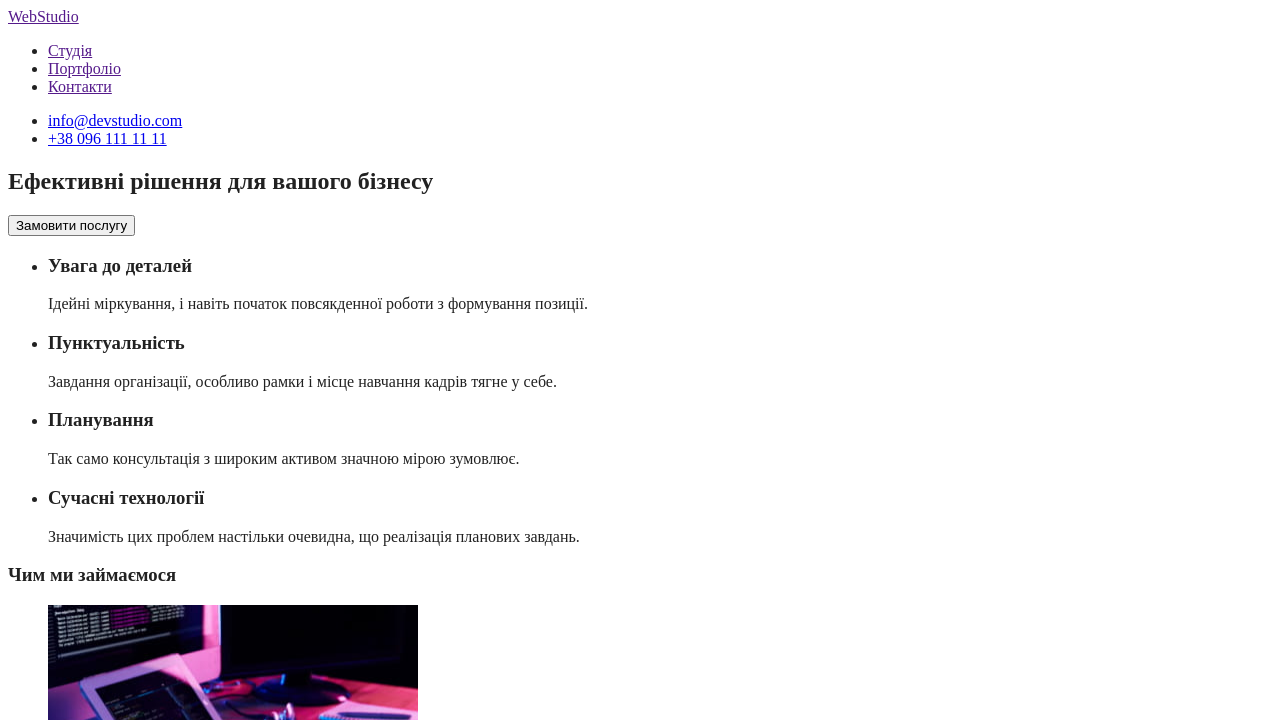
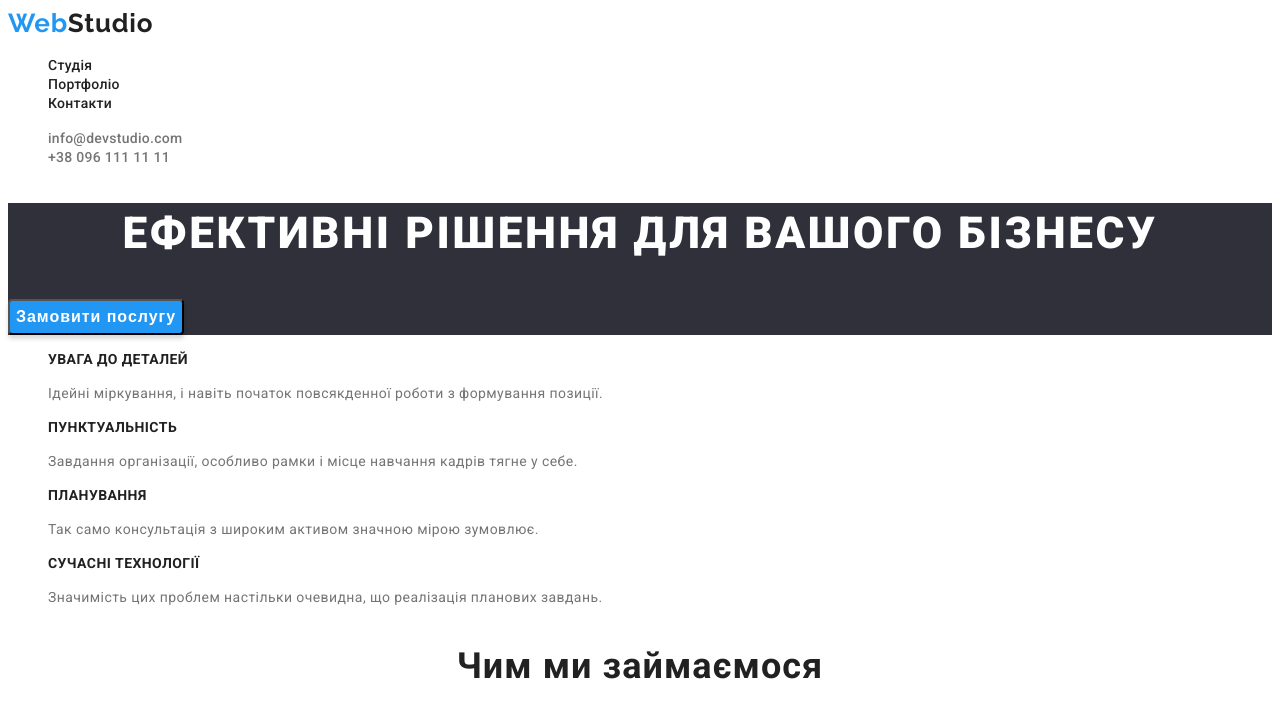
Before and after one commit to Liudmyla-6218/goit-markup-hw-02, a plain HTML site: page index.html in a window 1280 px wide. Shown: the top 720 px of the page. Drawn offline with Linux system fonts and the light colour scheme.

Commit message:
add styles css

```diff
--- a/css/styles.css
+++ b/css/styles.css
@@ -4,6 +4,182 @@
 /*колір-акцент #2196F3
 /*колір тел.меіл футера rgba(255, 255, 255, 0.6)*/
 
+:root {
+    /*Шрифти*/
+    --main-font: Roboto, sans-serif;
+    --secondary-font: Raleway, sans-serif;
+    /*Основні кольори тексту*/
+    --main-txt-color: #212121;
+    --accent-txt-color: #2196F3;
+}
+
 body {
+    font-family: Roboto, sans-serif;
     color: #212121;
 }
+ul {
+    list-style: none;
+}
+       /*Хедер*/
+.page-header {
+    background-color: #FFFFFF;
+}
+      /*Логотип*/
+.logo {
+    text-decoration: none;
+    font-family: var(--secondary-font);
+    color: var(--accent-txt-color);
+    font-style: normal;
+    font-weight: 700;
+    font-size: 26px;
+    line-height: calc(31 / 26);
+    letter-spacing: 0.03em;
+}
+.logo-studio {
+    color: var(--main-txt-color);
+    font-family: var(--secondary-font);
+}
+
+    /*Основні посилання хедера*/
+.site-nav-links .link {
+    text-decoration: none;
+    color: var(--main-txt-color);
+    font-weight: 500;
+    font-size: 14px;
+    line-height: calc(16 / 14);
+    letter-spacing: 0.02em;
+}
+.site-nav-links .link:hover,
+.site-nav-links .link:focus {
+    color: var(--accent-txt-color);
+}
+
+    /*Контакти хедера*/
+.contact-links .link {
+    text-decoration: none;
+    font-style: normal;
+    font-weight: 500;
+    font-size: 14px;
+    line-height: calc(16 / 14);
+    letter-spacing: 0.02em;
+    color: #757575;
+}
+
+.contact-links .link:hover,
+.contact-links .link:focus {
+    color: var(--accent-txt-color);
+}
+
+    /*Вступна секція*/
+.hero {
+    background-color: #2F303A;
+}
+
+.hero-title {
+    font-style: normal;
+    font-weight: 900;
+    font-size: 44px;
+    line-height: calc(60 / 44);
+    text-align: center;
+    letter-spacing: 0.06em;
+    text-transform: uppercase;
+    color: #FFFFFF;
+}
+.btn {
+    background: #2196F3;
+    box-shadow: 0px 4px 4px rgba(0, 0, 0, 0.15);
+    border-radius: 4px;
+    font-style: normal;
+    font-weight: 700;
+    font-size: 16px;
+    line-height: calc(30 / 16);
+    display: flex;
+    align-items: center;
+    text-align: center;
+    letter-spacing: 0.06em;
+    color: #FFFFFF;
+    cursor: pointer;
+}
+    /*Про нас*/
+.caption {
+    font-style: normal;
+    font-weight: 700;
+    font-size: 14px;
+    line-height: calc(16 / 14);
+    letter-spacing: 0.03em;
+    text-transform: uppercase;
+}
+.text {
+    font-style: normal;
+    font-weight: 400;
+    font-size: 14px;
+    line-height: calc(24 / 14);
+    letter-spacing: 0.03em;
+    color: #757575;
+}
+.subject {
+    font-style: normal;
+    font-weight: 700;
+    font-size: 36px;
+    line-height: calc(42 / 36);
+    text-align: center;
+    letter-spacing: 0.03em;
+}
+
+.team {
+    background: #F5F4FA;
+}
+.heading {
+    font-style: normal;
+    font-weight: 700;
+    font-size: 36px;
+    line-height: calc(42 / 36);
+    text-align: center;
+    letter-spacing: 0.03em;
+}
+.heading-subtitle{
+    font-style: normal;
+    font-weight: 500;
+    font-size: 16px;
+    line-height: calc(19 / 16);
+    text-align: center;
+    letter-spacing: 0.03em;
+}
+.desk {
+    font-style: normal;
+    font-weight: 400;
+    font-size: 16px;
+    line-height: calc(19 / 16);
+    text-align: center;
+    letter-spacing: 0.03em;
+    color: #757575;
+}
+   /*Футер*/
+.footer {
+    background: #2F303A;
+}
+.logo-footer {
+    color: #FFFFFF;
+    font-family: var(--secondary-font);
+}
+.address-list {
+    text-decoration: none;
+}
+.address-link {
+    text-decoration: none;
+    font-style: normal;
+    font-weight: 400;
+    font-size: 14px;
+    line-height: calc(24 / 14);
+    letter-spacing: 0.03em;
+    color: #FFFFFF;
+}
+.contact-link {
+    text-decoration: none;
+    font-style: normal;
+    font-weight: 400;
+    font-size: 14px;
+    line-height: calc(24 / 14);
+    letter-spacing: 0.03em;
+    color: rgba(255, 255, 255, 0.6);
+}
--- a/index.html
+++ b/index.html
@@ -5,54 +5,59 @@
     <meta http-equiv="X-UA-Compatible" content="IE=edge" />
     <meta name="viewport" content="width=device-width, initial-scale=1.0" />
     <title>Document</title>
+    <!--Fonts-->
+    <link rel="preconnect" href="https://fonts.googleapis.com">
+<link rel="preconnect" href="https://fonts.gstatic.com" crossorigin>
+<link href="https://fonts.googleapis.com/css2?family=Montserrat:wght@400;700&family=Raleway:wght@700&family=Roboto:wght@400;500;700;900&display=swap" rel="stylesheet">
+<!--css file-->
     <link rel="stylesheet" href="./css/styles.css">
   </head>
   <body class="page">
     <header class="page-header" >
-      <nav>
-      <a href="">WebStudio</a>
-      <ul>
-        <li><a href="">Студія</a></li>
-        <li><a href="">Портфоліо</a></li>
-        <li><a href="">Контакти</a></li>
+      <nav class="site-nav">
+      <a href="" class="logo">Web<span class="logo-studio">Studio</span></a>
+      <ul class="site-nav-links">
+        <li><a href="" class="link">Студія</a></li>
+        <li><a href="" class="link">Портфоліо</a></li>
+        <li><a href="" class="link">Контакти</a></li>
       </ul>
       </nav>
-      <ul>
-        <li><a href="mailto:info@devstudio.com">info@devstudio.com</a></li>
-        <li><a href="tel:+380961111111">+38 096 111 11 11</a></li>
+      <ul class="contact-links">
+        <li><a href="mailto:info@devstudio.com" class="link">info@devstudio.com</a></li>
+        <li><a href="tel:+380961111111" class="link">+38 096 111 11 11</a></li>
       </ul>
     </header>
 
     <main>
       <!--Вступна секція-->
-      <section>
-        <h1>Ефективні рішення для вашого бізнесу</h1>
-        <button type="button">Замовити послугу</button>
+      <section class="hero">
+        <h1 class="hero-title">Ефективні рішення для вашого бізнесу</h1>
+        <button class="btn" type="button">Замовити послугу</button>
       </section>
       <!--Про нас-->
       <section>
         <h2 hidden>Наші переваги</h2>
         <ul>
             <li>
-              <h3>Увага до деталей</h3>
-                <p>Ідейні міркування, і навіть початок повсякденної роботи з формування позиції.</p>
+              <h3 class="caption">Увага до деталей</h3>
+                <p class="text">Ідейні міркування, і навіть початок повсякденної роботи з формування позиції.</p>
             </li>
             <li>
-              <h3>Пунктуальність</h3>
-                <p>Завдання організації, особливо рамки і місце навчання кадрів тягне у себе.</p>
+              <h3 class="caption">Пунктуальність</h3>
+                <p class="text">Завдання організації, особливо рамки і місце навчання кадрів тягне у себе.</p>
             </li>
             <li>
-              <h3>Планування</h3>
-                <p>Так само консультація з широким активом значною мірою зумовлює.</p>
+              <h3 class="caption">Планування</h3>
+                <p class="text">Так само консультація з широким активом значною мірою зумовлює.</p>
             </li>
             <li>
-              <h3>Сучасні технології</h3>
-                <p>Значимість цих проблем настільки очевидна, що реалізація планових завдань.</p>
+              <h3 class="caption">Сучасні технології</h3>
+                <p class="text">Значимість цих проблем настільки очевидна, що реалізація планових завдань.</p>
             </li>
         </ul>
       </section>
       <section>
-        <h3>Чим ми займаємося</h3>
+        <h3  class="subject">Чим ми займаємося</h3>
         <ul>
           <li>
             <img src="./images/about-us/img1.jpg" alt="Розробник пише програму на коп'ютері" width="370" height="295"/>
@@ -66,41 +71,41 @@
         </ul>
         </section>
       <!--Наша команда-->
-      <section>
-        <h2>Наша команда</h2>
+      <section class="team" >
+        <h2 class="heading">Наша команда</h2>
         <ul>
           <li>
             <img src="./images/team/img1.jpg" alt="Ігор Дем'яненко" width="270" height="260"/>
-            <h3>Ігор Дем'яненко</h3>
-            <p lang="en">Product Designer</p>
+            <h3 class="heading-subtitle">Ігор Дем'яненко</h3>
+            <p lang="en" class="desk">Product Designer</p>
           </li>
           <li>
             <img src="./images/team/img2.jpg" alt="Ольга Рєпіна" width="270" height="260"/>
-            <h3>Ольга Рєпіна</h3>
-            <p lang="en">Frontend Developer</p>
+            <h3 class="heading-subtitle">Ольга Рєпіна</h3>
+            <p lang="en" class="desk">Frontend Developer</p>
           </li>
           <li>
             <img src="./images/team/img3.jpg" alt="Микола Тарасов" width="270" height="260"/>
-            <h3>Микола Тарасов</h3>
-            <p lang="en">Marketing</p>
+            <h3 class="heading-subtitle">Микола Тарасов</h3>
+            <p lang="en" class="desk">Marketing</p>
           </li>
           <li>
             <img src="./images/team/img4.jpg" alt="Михайло Єрмаков" width="270" height="260"/>
-            <h3>Михайло Єрмаков</h3>
-            <p lang="en">UI Designer</p>
+            <h3 class="heading-subtitle">Михайло Єрмаков</h3>
+            <p lang="en" class="desk">UI Designer</p>
           </li>
         </ul>
       </section>
     </main>
-    <footer>
-      <a href="">WebStudio</a>
+    <footer class="footer">
+      <a href=""class="logo">Web<span class="logo-footer">Studio</span></a>
       <address>
-        <ul>
+        <ul class="address-list">
           <li>
-            <a href="https://goo.gl/maps/CPtrU1FHBa2aNyZL9" target="_blank" rel="noopener noreferrer nofollow">м. Київ, пр-т Лесі Украінки, 26</a>
+            <a href="https://goo.gl/maps/CPtrU1FHBa2aNyZL9" class="address-link" target="_blank" rel="noopener noreferrer nofollow">м. Київ, пр-т Лесі Украінки, 26</a>
           </li>
-        <li><a href="mailto:info@devstudio.com">info@devstudio.com</a></li>
-        <li><a href="tel:+380961111111">+38 096 111 11 11</a></li>
+        <li><a href="mailto:info@devstudio.com" class="contact-link">info@devstudio.com</a></li>
+        <li><a href="tel:+380961111111" class="contact-link">+38 096 111 11 11</a></li>
       </ul>
       </address>
     </footer>
```
